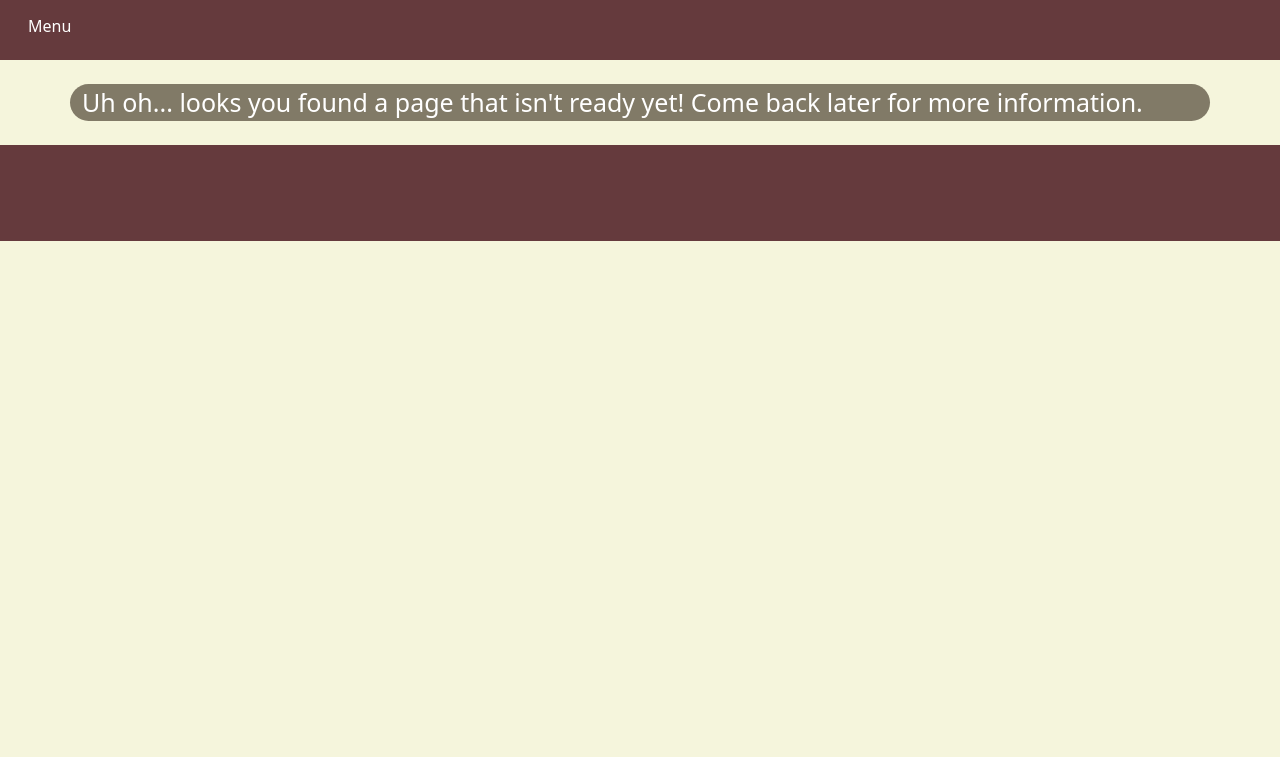
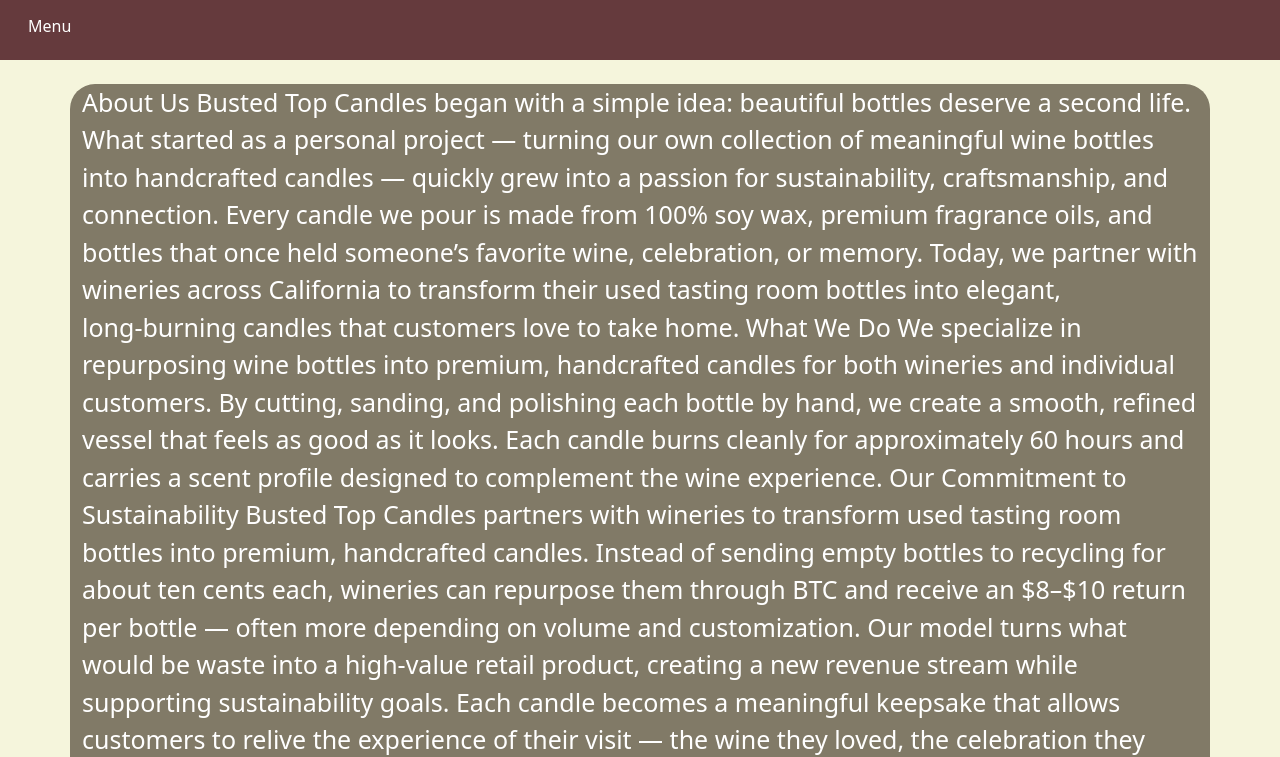
Before and after one commit to TrumanStephenson/Busted-Top-Candle-Company, a plain HTML site: page pages/about.html in a window 1280 px wide. Shown: the part 55-812 px from the top of the page. Drawn offline with nearby package versions, Linux system fonts and the light colour scheme.

Commit message:
getting up to main.

```diff
--- a/pages/about.html
+++ b/pages/about.html
@@ -35,8 +35,21 @@
 
 
         <main class="container justify-content-center flex-fill" id="main_form">
-            Uh oh... looks you found a page that isn't ready yet!
-            Come back later for more information.
+            About Us
+            Busted Top Candles began with a simple idea: beautiful bottles deserve a second life. What started as a personal project — turning our own collection of meaningful wine bottles into handcrafted candles — quickly grew into a passion for sustainability, craftsmanship, and connection.
+
+            Every candle we pour is made from 100% soy wax, premium fragrance oils, and bottles that once held someone’s favorite wine, celebration, or memory. Today, we partner with wineries across California to transform their used tasting room bottles into elegant, long‑burning candles that customers love to take home.
+
+            What We Do
+            We specialize in repurposing wine bottles into premium, handcrafted candles for both wineries and individual customers. By cutting, sanding, and polishing each bottle by hand, we create a smooth, refined vessel that feels as good as it looks. Each candle burns cleanly for approximately 60 hours and carries a scent profile designed to complement the wine experience.
+
+            Our Commitment to Sustainability
+            Busted Top Candles partners with wineries to transform used tasting room bottles into premium, handcrafted candles.
+            Instead of sending empty bottles to recycling for about ten cents each, wineries can repurpose them through BTC and receive an $8–$10 return per bottle — often more depending on volume and customization.
+
+            Our model turns what would be waste into a high‑value retail product, creating a new revenue stream while supporting sustainability goals. Each candle becomes a meaningful keepsake that allows customers to relive the experience of their visit — the wine they loved, the celebration they shared, or the memories made at the winery.
+
+            With Busted Top Candles, wineries reduce waste, increase revenue, and extend their brand experience far beyond the tasting room.
         </main>
 
 
```
Also changed, not shown: pages/orders-form.html (+1 -2 lines).
